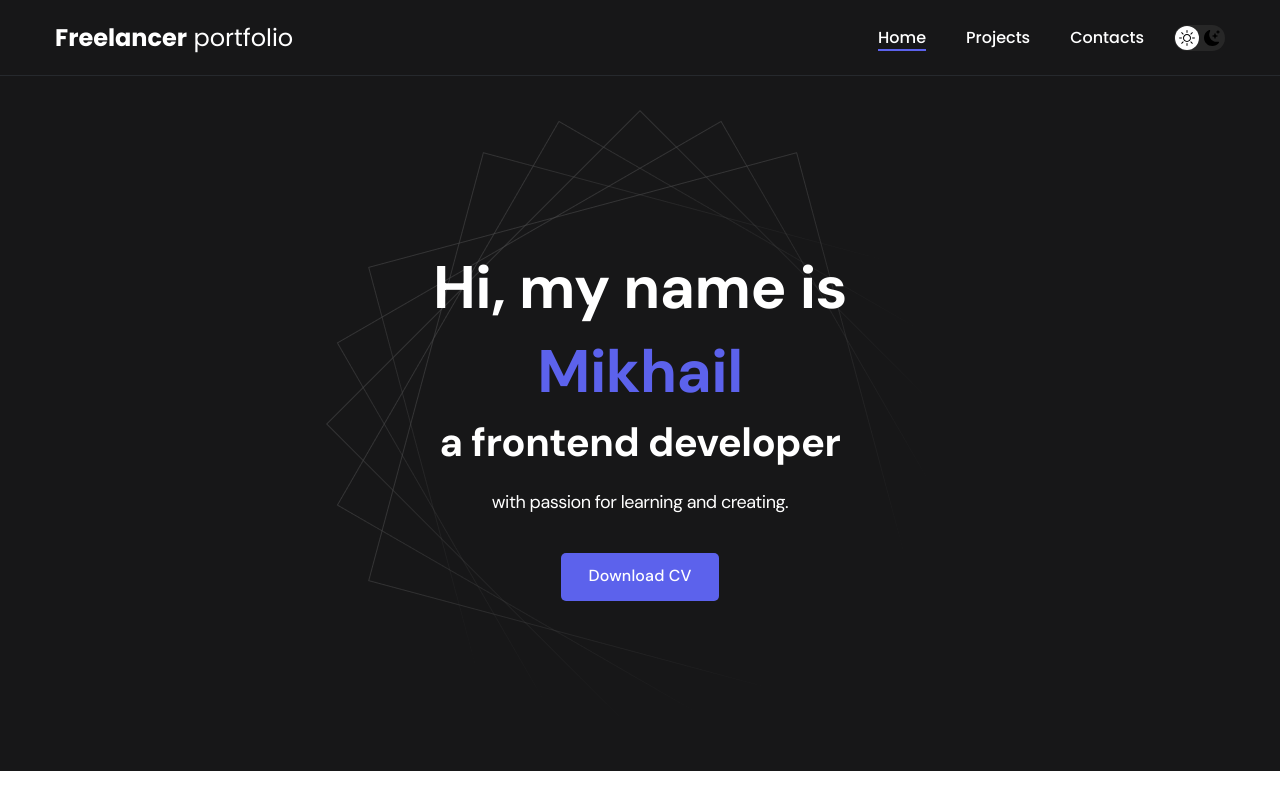
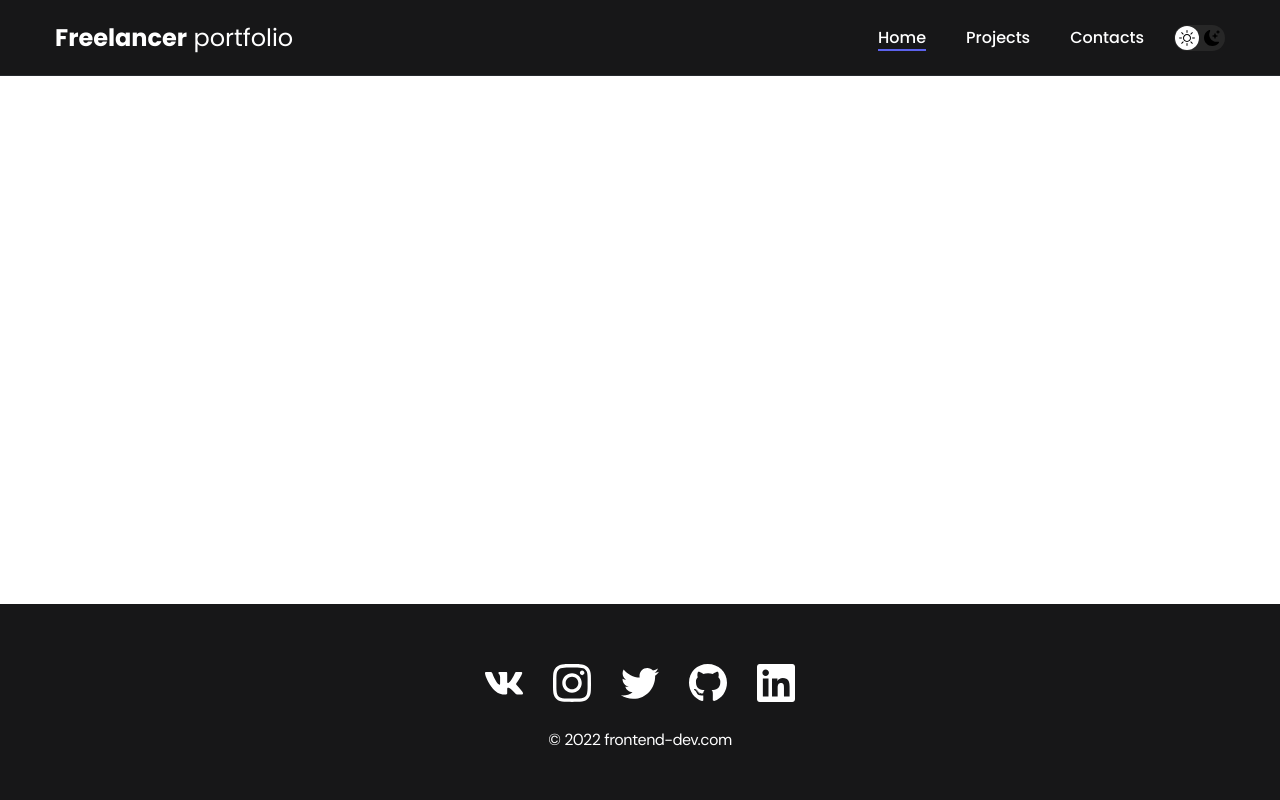
Before and after one commit to Onyxlotus/dep_profile, a React (Create React App) app: page / in a window 1280 px wide. Shown: the top 800 px of the page. Built offline with nearby package versions, Linux system fonts and the light colour scheme.

Commit message:
update App

```diff
--- a/src/App.js
+++ b/src/App.js
@@ -21,7 +21,7 @@
         <Navbar />
 
         <Routes>
-          <Route path="/" element={<Home />} />
+          <Route path="/dep_profile" element={<Home />} />
           <Route path="/projects" element={<Projects />} />
           <Route path="/project/:id" element={<Project />} />
           <Route path="/contacts" element={<Contacts />} />
```
